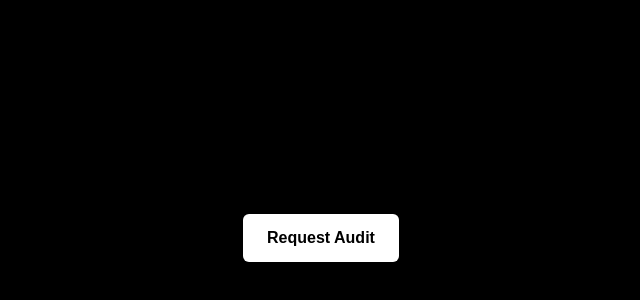
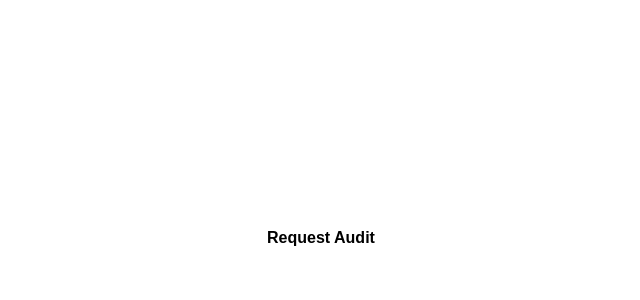
Before and after one commit to itsmenihal900-ctrl/leakops, a Next.js app: page /audit in a window 1280 px wide. Shown: the part 162-462 px from the top of the page, without its empty margins (319-959 px from the left). Built offline with nearby package versions, Linux system fonts and the light colour scheme.

Commit message:
fix audit page export

```diff
--- a/app/audit/page.tsx
+++ b/app/audit/page.tsx
@@ -1,11 +1,11 @@
 export default function Page() {
   return (
-    <main className="min-h-screen bg-black text-white flex items-center justify-center">
+    <main className="min-h-screen flex items-center justify-center">
       <a
-        href="https://forms.gle/UoUtjkZrhz5bbJ7f6"
+        href="https://forms.gle/YourFormLinkHere"
         target="_blank"
         rel="noopener noreferrer"
-        className="rounded-md bg-white px-6 py-3 font-semibold text-black"
+        className="rounded-md bg-white px-6 py-3 text-black font-semibold"
       >
         Request Audit
       </a>
```
